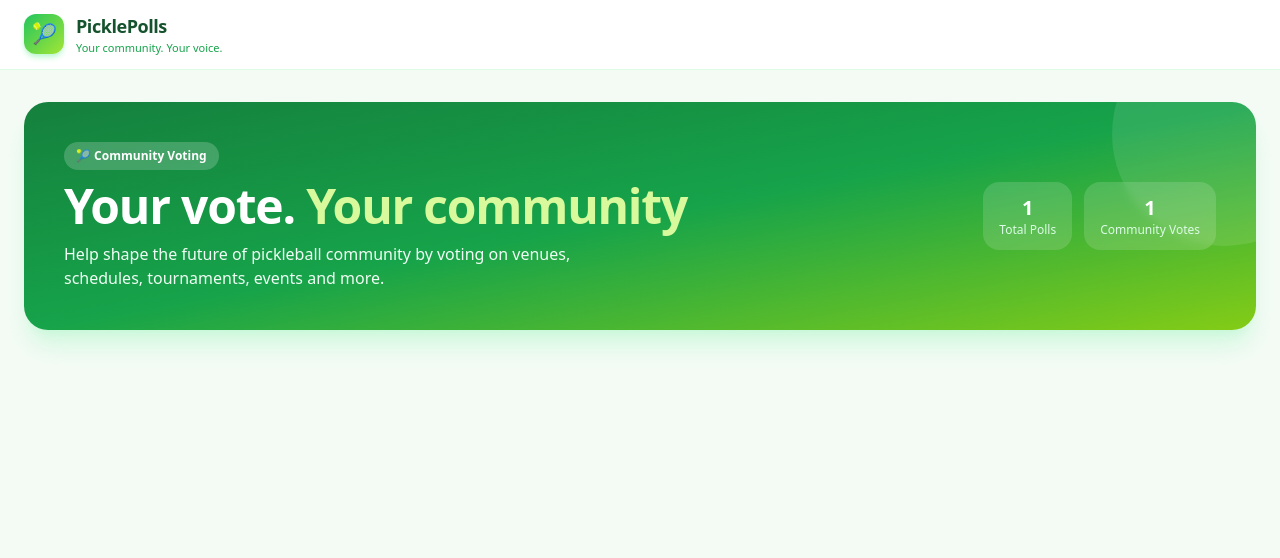
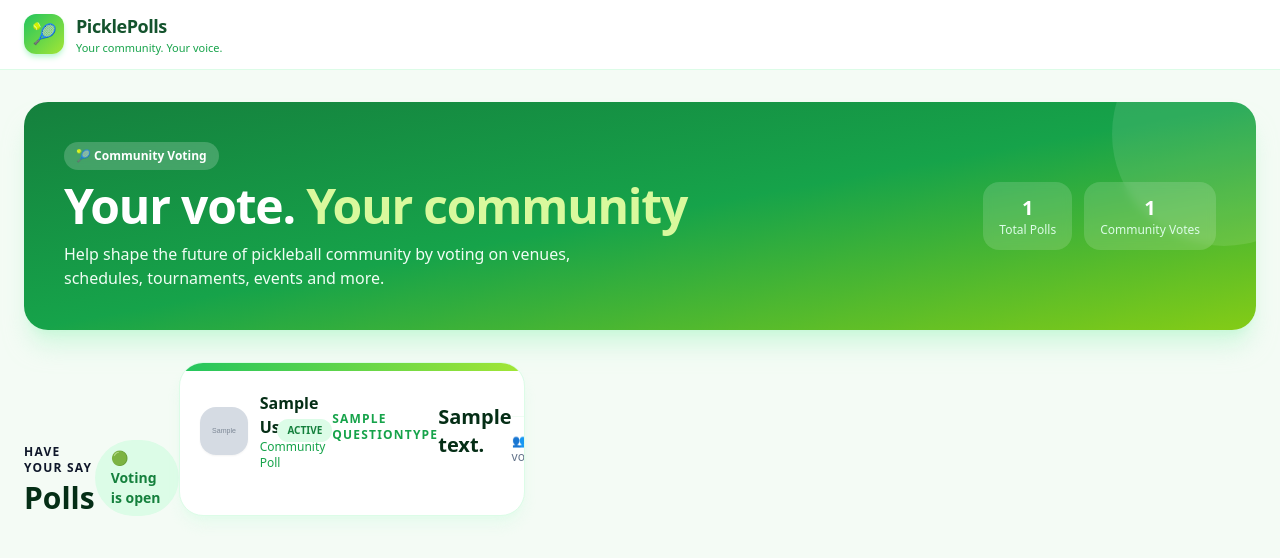
Before and after one commit to edchelstephens/picklepolls, a Django app: page / in a window 1280 px wide. Shown: the top 558 px of the page. Run offline with Django 5.2, Linux system fonts and the light colour scheme; tables that the repository leaves empty hold one stand-in row (values such as "Sample post"); grey boxes marked "Sample" are stand-in pictures; some libraries are stand-ins or nearby versions.

Commit message:
chore: quetions grid.

```diff
--- a/project/polls/templates/polls/index.html
+++ b/project/polls/templates/polls/index.html
@@ -121,6 +121,78 @@
           </div>
       </section>
 
+      <!-- Polls Section -->
+      <section class="mt-8">
+        <!-- Section Header -->
+         <div class="mb-5 flex items-end justify-between">
+            <div>
+                <p class="mb-1 text-xs font-black uppercase tracking-widest text-green-6000">Have your say</p>
+                <h2 class="text-2xl font-black text-green-950 md:text-3xl">Polls</h2>
+            </div>
+            <!-- Status -->
+             {% if has_polls %}
+             <span
+                class="hidden rounded-full bg-green-100 px-4 py-2 text-sm font-bold text-green-700 sm:block"
+             >
+                🟢 Voting is open
+             </span>
+             {% endif %}
+
+            <!-- Poll Grid -->
+            <div class="grid gap-5 md:grid-cols-2 lg:grid-cols-3">
+                {% for question in question_list %}
+                    <article
+                        class="group relative flex flex-col overflow-hidden rounded-3xl border border-green-100 bg-white p-5 shadow-lg shadow-green-100/60 transition duration-300 hover:-translate-y-1 hover:shadow-2xl"
+                    >
+                        <!-- Top Color Strip -->
+                         <div class="absolute left-0 top-0 h-2 w-full bg-gradient-to-r from-green-500 to-lime-400"></div>
+                         <!-- Header for Entity who asked the Poll  -->
+                          <div class="mb-5 flex items-center justify-between pt-1">
+                            <!-- Entity -->
+                             <div class="flex items-center gap-3">
+                                <img
+                                    src="{{ question.entity.logo_url}}"
+                                    alt="{{question.entity.name}}"
+                                    class="h-12 w-12 rounded-2xl object-cover shadow-sm"
+                                >
+                                <div>
+                                    <p class="font-black text-green-950">{{question.entity.name}}</p>
+                                    <p class="text-xs font-medium text-green-600">Community Poll</p>
+                                </div>
+                             </div>
+                             <!-- Status -->
+                              {% if question.is_active %}
+                              <span class="rounded-full bg-green-100 px-2.5 py-1 text-[10px] font-black text-green-700">ACTIVE</span>
+                              {% endif %}
+
+                             <!-- Question Type -->
+                              <p class="mb-2 text-xs font-black uppercase tracking-widest text-green-600">{{question.question_type.name}}</p>
+
+                              <!-- Question -->
+                               <h3 class="text-xl font-black leading-snug text-green-950">{{question.question_text}}</h3>
+
+                               <!-- Metrics -->
+                                <div class="mt-5 flex items-center gap-3 border-t border-green-50 pt-4 text-xs font-medium text-slate-500">
+                                    <span>👥 {{question.total_votes}} votes</span>
+                                    <span class="text-green-300">•</span>
+                                    <span>{{question.total_choices}} choices</span>
+                                </div>
+
+                                <!-- Vote Button -->
+                                 <a
+                                    href="#"
+                                    class="mt-5 flex items-center justify-center gap-2 rounded-2xl bg-gradient-to-r from-green-600 to-green-500 px-5 py-3.5 text-sm font-black text-white shadow-lg shadow-green-200 transition hover:from-green-700 hover:to-green-600"
+                                 >
+                                    Vote Now
+                                    <span class="transition group-hover:translate-x-1"> → </span>
+                                 </a>
+
+                          </div>
+                    </article>
+                {% endfor %}
+            </div>
+         </div>
+      </section>
      </main>
 </body>
 </html>
--- a/project/polls/views.py
+++ b/project/polls/views.py
@@ -12,18 +12,16 @@ from polls.models import Question, Choice
 def index(request: HttpRequest) -> HttpResponse:
     """Index page."""
 
-    latest_question_list = Question.objects.order_by("-publication_datetime")[:5]
+    question_list = Question.objects.order_by("-publication_datetime")[:3]
     total_polls = Question.objects.count()
     total_votes = sum(Choice.objects.values_list("votes", flat=True))
 
     context = {
-        "latest_question_list": latest_question_list,
+        "question_list": question_list,
+        "has_polls": total_polls > 0,
         "total_polls": total_polls,
         "total_votes": total_votes,
     }
-
-    print(" ======== context ========")
-    pprint(context)
 
     return render(request, "polls/index.html", context)
 
```
